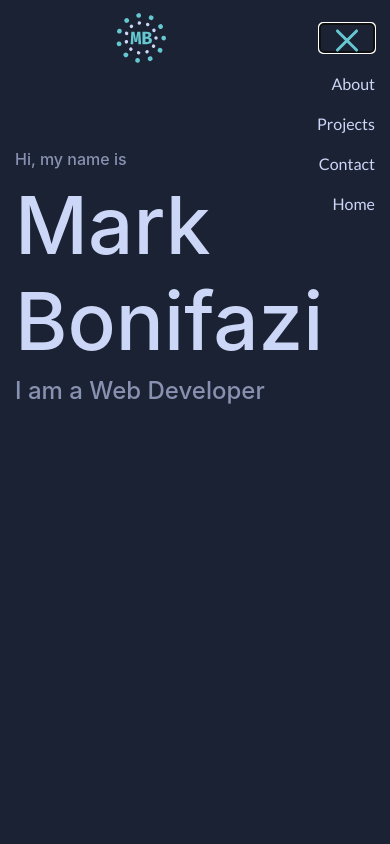
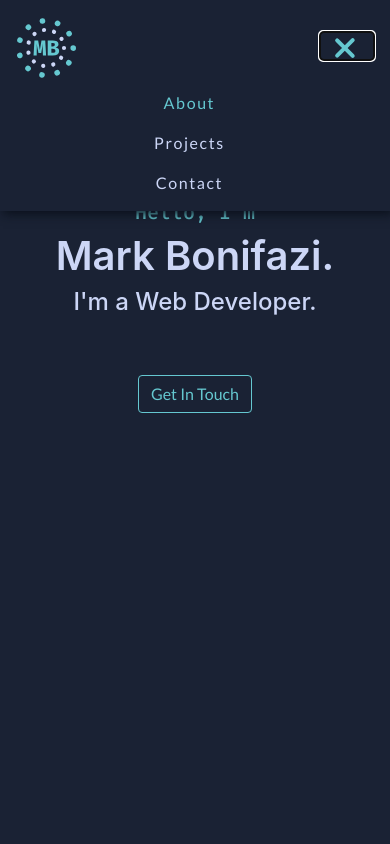
Before and after one commit to mrligz/markbonifazi, a plain HTML site: page index.html in a window 390 px wide. Both pictures are taken after a click on the button "Toggle navigation". Shown: the top 844 px of the page. Drawn offline with nearby package versions, Linux system fonts and the light colour scheme.

Commit message:
Portfolio updated

```diff
--- a/burger.css
+++ b/burger.css
@@ -1,29 +1,28 @@
-/* burger */
 .navbar-toggler {
   border: none;
 }
 
-.animated-icon1 {
+.animated-icon2 {
   width: 30px;
   height: 20px;
   position: relative;
-  margin: 0;
+  margin: 0px;
   -webkit-transform: rotate(0deg);
   -moz-transform: rotate(0deg);
   -o-transform: rotate(0deg);
   transform: rotate(0deg);
-  -webkit-transition: 0.5s ease-in-out;
-  -moz-transition: 0.5s ease-in-out;
-  -o-transition: 0.5s ease-in-out;
-  transition: 0.5s ease-in-out;
+  -webkit-transition: .5s ease-in-out;
+  -moz-transition: .5s ease-in-out;
+  -o-transition: .5s ease-in-out;
+  transition: .5s ease-in-out;
   cursor: pointer;
 }
 
-.animated-icon1 span {
+.animated-icon2 span {
   display: block;
   position: absolute;
-  height: 3px;
-  width: 100%;
+  height: 4px;
+  width: 85%;
   border-radius: 9px;
   opacity: 1;
   left: 0;
@@ -31,48 +30,50 @@
   -moz-transform: rotate(0deg);
   -o-transform: rotate(0deg);
   transform: rotate(0deg);
-  -webkit-transition: 0.25s ease-in-out;
-  -moz-transition: 0.25s ease-in-out;
-  -o-transition: 0.25s ease-in-out;
-  transition: 0.25s ease-in-out;
+  -webkit-transition: .25s ease-in-out;
+  -moz-transition: .25s ease-in-out;
+  -o-transition: .25s ease-in-out;
+  transition: .25s ease-in-out;
 }
 
-.animated-icon1 span {
+.animated-icon2 span {
   background: #65c8d0;
 }
 
-.animated-icon1 span:nth-child(1) {
-  top: 0;
-  width: 17px;
+.animated-icon2 span:nth-child(1) {
+  top: 0px;
 }
 
-.animated-icon1 span:nth-child(2) {
+.animated-icon2 span:nth-child(2), .animated-icon2 span:nth-child(3) {
   top: 10px;
-  width: 23px;
 }
 
-.animated-icon1 span:nth-child(3) {
+.animated-icon2 span:nth-child(4) {
   top: 20px;
 }
 
-.animated-icon1.open span:nth-child(1) {
-  width: 30px;
+.animated-icon2.open span:nth-child(1) {
   top: 11px;
-  -webkit-transform: rotate(135deg);
-  -moz-transform: rotate(135deg);
-  -o-transform: rotate(135deg);
-  transform: rotate(135deg);
+  width: 0%;
+  left: 50%;
 }
 
-.animated-icon1.open span:nth-child(2) {
-  opacity: 0;
-  left: -60px;
+.animated-icon2.open span:nth-child(2) {
+  -webkit-transform: rotate(45deg);
+  -moz-transform: rotate(45deg);
+  -o-transform: rotate(45deg);
+  transform: rotate(45deg);
 }
 
-.animated-icon1.open span:nth-child(3) {
+.animated-icon2.open span:nth-child(3) {
+  -webkit-transform: rotate(-45deg);
+  -moz-transform: rotate(-45deg);
+  -o-transform: rotate(-45deg);
+  transform: rotate(-45deg);
+}
+
+.animated-icon2.open span:nth-child(4) {
   top: 11px;
-  -webkit-transform: rotate(-135deg);
-  -moz-transform: rotate(-135deg);
-  -o-transform: rotate(-135deg);
-  transform: rotate(-135deg);
+  width: 0%;
+  left: 50%;
 }
--- a/index.html
+++ b/index.html
@@ -1,70 +1,78 @@
-<!DOCTYPE html>
-<html lang="en" dir="ltr">
+<!doctype html>
+<html lang="en">
 
 <head>
+  <!-- Required meta tags -->
   <meta charset="utf-8">
+  <meta name="viewport" content="width=device-width, initial-scale=1, shrink-to-fit=no">
+
+  <!-- Bootstrap CSS -->
+  <link rel="stylesheet" href="https://stackpath.bootstrapcdn.com/bootstrap/4.5.0/css/bootstrap.min.css" integrity="sha384-9aIt2nRpC12Uk9gS9baDl411NQApFmC26EwAOH8WgZl5MYYxFfc+NcPb1dKGj7Sk" crossorigin="anonymous">
+  <link rel="stylesheet" href="styles.css">
+  <link rel="stylesheet" href="burger.css">
+
+
   <title>Mark Bonifazi | Web Developer</title>
 
-  <link rel="stylesheet" href="https://stackpath.bootstrapcdn.com/bootstrap/4.5.0/css/bootstrap.min.css" integrity="sha384-9aIt2nRpC12Uk9gS9baDl411NQApFmC26EwAOH8WgZl5MYYxFfc+NcPb1dKGj7Sk" crossorigin="anonymous">
-  <link rel="stylesheet" type="text/css" href="style.css">
-  <link rel="stylesheet" type="text/css" href="burger.css">
 </head>
 
-<body>
-  <div class="container-fluid">
+<body id="page-top" data-spy="scroll" data-target="#navbarNav" data-offset="100">
+  <div id="content">
+
     <!-- navbar -->
-    <nav class="navbar navbar-custom navbar-expand-lg navbar-dark  scrolling-navbar fixed-top">
-      <!-- brand -->
-      <a class="navbar-brand headerBrand" href="#"><img src="logos/mainlogo.svg" alt=""></a>
-      <!-- button -->
-      <button class="navbar-toggler first-button" type="button" data-toggle="collapse" data-target="#navbarSupportedContent20" aria-controls="#navbarSupportedContent20" aria-expanded="false" aria-label="Toggle navigation">
-        <div class="animated-icon1"><span></span><span></span><span></span></div>
+    <nav class="navbar navbar-expand-lg fixed-top customNavbar">
+      <div class="container-lg">
+        <a class="navbar-brand" href="#page-top"><img src="mainlogo.svg" alt=""></a>
+
+        <button class="navbar-toggler second-button" type="button" data-toggle="collapse" data-target="#navbarNav" aria-controls="navbarNav" aria-expanded="false" aria-label="Toggle navigation">
+
+          <div class="animated-icon2"><span></span><span></span><span></span><span></span></div>
         </button>
 
-      <div class="collapse navbar-collapse customCollapsedNav" id="navbarSupportedContent20">
-        <ul class="navbar-nav ml-lg-auto d-flex align-items-end customNavText">
+        <div class="collapse navbar-collapse" id="navbarNav">
+          <ul class="navbar-nav ml-auto customUL">
             <li class="nav-item">
-            <a href="#about" class="nav-link">About</a>
+              <a class="nav-link" href="#about">About</a>
             </li>
             <li class="nav-item">
-            <a href="#" class="nav-link">Projects</a>
+              <a class="nav-link" href="#Projects">Projects</a>
             </li>
             <li class="nav-item">
-            <a href="#" class="nav-link">Contact</a>
+              <a class="nav-link" href="#Contact">Contact</a>
             </li>
-          <li class="nav-item">
-            <a href="#" class="nav-link">Home</a>
-          </li>
+
           </ul>
         </div>
+      </div>
     </nav>
-  </div>
 
-  <!-- Section: Introduction -->
-  <div class="container-lg home">
+
+
+    <!-- Landing Page -->
+    <section id="hero">
+      <div class="container-lg hero">
         <div class="landing-text">
-      <h6>Hi, my name is</h6>
-      <h1>Mark Bonifazi</h1>
-      <h4>I am a Web Developer</h4>
+          <h5>Hello, I'm</h5>
+          <h1>Mark Bonifazi.</h1>
+          <h4>I'm a Web Developer.</h4>
+          <a class="btn btn-outline-light" href="mailto:markbonifazi@gmail.com" role="button">Get In Touch</a>
         </div>
       </div>
+    </section>
 
-  <!-- Section About -->
-  <div class="container-lg">
-    <div id="about">
-      <h4>Lorem ipsum dolor sit amet, consectetur adipisicing elit, sed do eiusmod tempor incididunt ut labore et dolore magna aliqua. Ut enim ad minim veniam, quis nostrud exercitation ullamco laboris nisi ut aliquip ex ea commodo
-        consequat.
-        Duis aute irure dolor in reprehenderit in voluptate velit esse cillum dolore eu fugiat nulla pariatur. Excepteur sint occaecat cupidatat non proident, sunt in culpa qui officia deserunt mollit anim id est laborum.</h4>
+    <!-- About Page -->
+    <section id="about">
+      <div class="container-lg about">
+        <div class="about-text">
+          <h5> I am a web dev</h5>
         </div>
+      </div>
+    </section>
   </div>
 
 
-
-
-
-
-
-
+  <!-- Optional JavaScript -->
+  <!-- jQuery first, then Popper.js, then Bootstrap JS -->
   <script src="https://code.jquery.com/jquery-3.5.1.slim.min.js" integrity="sha384-DfXdz2htPH0lsSSs5nCTpuj/zy4C+OGpamoFVy38MVBnE+IbbVYUew+OrCXaRkfj" crossorigin="anonymous"></script>
   <script src="https://cdn.jsdelivr.net/npm/popper.js@1.16.0/dist/umd/popper.min.js" integrity="sha384-Q6E9RHvbIyZFJoft+2mJbHaEWldlvI9IOYy5n3zV9zzTtmI3UksdQRVvoxMfooAo" crossorigin="anonymous"></script>
   <script src="https://stackpath.bootstrapcdn.com/bootstrap/4.5.0/js/bootstrap.min.js" integrity="sha384-OgVRvuATP1z7JjHLkuOU7Xw704+h835Lr+6QL9UvYjZE3Ipu6Tp75j7Bh/kR0JKI" crossorigin="anonymous"></script>
--- a/main.js
+++ b/main.js
@@ -1,9 +1,34 @@
-// burger animation
+// pre-loader
+
+$(window).on("load",function(){
+     $(".loader-wrapper").fadeOut("slow");
+});
+
+// burger animated
 $(document).ready(function () {
 
-  $('.first-button').on('click', function () {
+  $('.second-button').on('click', function () {
 
-    $('.animated-icon1').toggleClass('open');
+    $('.animated-icon2').toggleClass('open');
   });
 
 });
+
+// collapse nav when clicked
+
+$('.navbar-nav>li>a').on('click', function(){
+    $('.navbar-collapse').collapse('hide');
+});
+
+$('.navbar-brand>img').on('click', function(){
+    $('.navbar-collapse').collapse('hide');
+});
+
+$('.navbar-nav>li>a').on('click', function(){
+    $('.animated-icon2').toggleClass('open');
+});
+
+// navbar scroll animation
+$(window).scroll(function () {
+$('.customNavbar').toggleClass('scrolled', $(this).scrollTop() > 300);
+})
--- a/style.css
+++ /dev/null
@@ -1,141 +0,0 @@
-@import url('https://fonts.googleapis.com/css2?family=Lato:wght@400;700;900&display=swap');
-
-* {
-  -webkit-box-sizing: border-box;
-  -moz-box-sizing: border-box;
-  box-sizing: border-box;
-}
-
-body {
-  background-color: #1a2234;
-}
-
-/* navbar */
-img {
-  height: 50px;
-  width: auto;
-}
-
-img:hover {
-  filter: brightness(150%);
-  transition: 0.3s;
-}
-
-.headerBrand {
-  margin-left: 100px;
-  margin-right: 100px;
-  letter-spacing: 0.05rem;
-}
-
-.customNavText {
-  margin-top: 0px;
-  margin-left: 100px;
-  margin-right: 100px;
-}
-
-.navbar-custom {
-  margin-bottom: 0;
-  font-family: "Lato", sans-serif;
-  background-color: #1a2234;
-}
-
-a {
-  position: relative;
-  color: rgb(204, 214, 246) !important;
-  text-decoration: none;
-}
-
-a:hover {
-  color: #65c8d0 !important;
-  transition: 0.3s;
-}
-
-a::before {
-  content: "";
-  position: absolute;
-  width: 100%;
-  height: 2px;
-  bottom: 0;
-  left: 0;
-  background-color: #65c8d0;
-  visibility: hidden;
-  transform: scaleX(0);
-  transition: all 0.3s ease-in-out 0s;
-}
-
-a:hover::before {
-  visibility: visible !important;
-  transform: scaleX(1) !important;
-}
-
-.customCollapsedNav {
-  margin-top: 10px !important;
-  margin-left: 100px;
-}
-
-/* nav end */
-/* Landing Page */
-.home {
-  display: flex;
-  height: 800px;
-}
-
-.landing-text {
-  display: flex;
-  flex-direction: column;
-  margin-top: 150px;
-  width: 850px;
-}
-
-h1 {
-  color: rgb(204, 214, 246);
-  z-index: 1;
-  text-align: left;
-  font-size: 80px;
-}
-
-h4, h6 {
-  color: rgb(136, 146, 176);
-}
-
-/* about */
-.about-container {
-  display: flex;
-  justify-content: center;
-  align-items: center;
-  text-align: center;
-}
-
-#about {
-  display: flex;
-  justify-content: center;
-  align-items: center;
-  width: : 850px;
-  height: 800px;
-  color: rgb(136, 146, 176);
-}
-
-@media (max-width: 992px) {
-  .navbar-collapse {
-    position: absolute;
-    top: 54px;
-    left: 100%;
-    padding-left: 15px;
-    padding-right: 15px;
-    padding-bottom: 15px;
-    width: 100%;
-    transition: all 0.2s ease;
-    display: block;
-  }
-
-  .navbar-collapse.collapsing {
-    height: auto !important;
-    margin-left: 50%;
-    left: 50%;
-    transition: all 0.2s ease;
-  }
-
-  .navbar-collapse.show {
-    left: 0;
-  }
-}
--- /dev/null
+++ b/styles.css
@@ -0,0 +1,170 @@
+@import url('https://fonts.googleapis.com/css2?family=Lato:wght@400;700;900&display=swap');
+@import url('https://fonts.googleapis.com/css2?family=Fira+Code:wght@400;500&display=swap');
+
+body {
+  background-color: #1a2234;
+  color: rgb(204, 214, 246);
+  padding-top: 50px;
+  -webkit-transition-timing-function: ease;
+  -o-transition-timing-function: ease;
+  transition-timing-function: ease;
+  -webkit-transition-duration: .35s;
+  -o-transition-duration: .35s;
+  transition-duration: .35s;
+  -webkit-transition-property: padding-top;
+  -o-transition-property: padding-top;
+  transition-property: padding-top;
+}
+
+h1, h2, h3, h4, h5, h6 {
+  text-align: center;
+}
+
+/* :::::::::: navbar styling :::::::::: */
+.customNavbar {
+  transition: 500ms ease;
+  background-color: #1a2234 !important;
+  /* background-color: rgba(10, 16, 27, 1) !important; */
+  font-family: "Lato", sans-serif;
+  letter-spacing: .1rem;
+}
+
+.customNavbar.scrolled {
+  background-color: #1a2234 !important;
+  box-shadow: 3px 3px 10px rgba(10, 16, 27, 1);
+}
+
+a {
+  position: relative;
+  color: rgb(204, 214, 246) !important;
+  font-family: "Lato", sans-serif;
+}
+
+#navbarNav a.active {
+  color: #65c8d0 !important;
+}
+
+#navbarNav a:hover {
+  color: #65c8d0 !important;
+  transition: 0.3s;
+}
+
+#navbarNav a::before {
+  content: "";
+  position: absolute;
+  width: 100%;
+  height: 2px;
+  bottom: 0;
+  left: 0;
+  background-color: #65c8d0;
+  visibility: hidden;
+  transform: scaleX(0);
+  transition: all 0.3s ease-in-out 0s;
+}
+
+#navbarNav a:hover::before {
+  visibility: visible !important;
+  transform: scaleX(1) !important;
+}
+
+/* navbar logo */
+.navbar-brand img {
+  margin-left: -100px;
+  margin-top: -5px;
+}
+
+img {
+  height: 60px;
+}
+
+img:hover {
+  filter: brightness(150%);
+  transition: 0.3s;
+}
+
+.customUL {
+  margin-right: -100px;
+}
+
+.customUL li {
+  padding-right: .7rem;
+}
+
+/* :::::::::: landing page :::::::::: */
+.hero {
+  display: flex;
+  justify-content: center;
+  height: 100vh;
+}
+
+.landing-text {
+  margin-top: 150px;
+  text-align: center;
+}
+
+h1 {
+  color: rgb(204, 214, 246);
+  font-size: 80px;
+}
+
+h5 {
+  color: #65c8d0;
+  font-family: "Fira Code"
+}
+
+h6 {
+  color: rgb(136, 146, 176);
+}
+
+.btn {
+  margin-top: 50px;
+  border-color: #65c8d0;
+  color: #65c8d0 !important;
+}
+
+.btn:hover {
+  background-color: rgba(5, 123, 133, 0.77);
+  border-color: #65c8d0;
+  transition: 450ms ease;
+}
+
+/* :::::::::: Media Query :::::::::: */
+@media screen and (max-width:990px) {
+  .navbar-brand {
+    display: block;
+    margin: 0;
+  }
+
+  .customNavbar {
+    box-shadow: 3px 3px 10px rgba(10, 16, 27, 1);
+  }
+
+  .customUL {
+    margin-right: 0px;
+  }
+
+  h1 {
+    font-size: 40px;
+    font-weight: 600;
+  }
+
+  .navbar-brand img {
+    margin-left: 0px;
+    margin-top: 5px;
+  }
+
+  /* for when nav is collpasping */
+  .show, .collapsing {
+    text-align: center;
+  }
+
+  /* collapsing end */
+  h1, h2, h3, h4, h5, h6 {
+    text-align: center;
+  }
+}
+
+/* :::::::::: About :::::::::: */
+#about {
+  height: 700px;
+}
```
Also changed, not shown: mainlogo.svg (added). Lines whose indentation alone changed are shown as unchanged.
